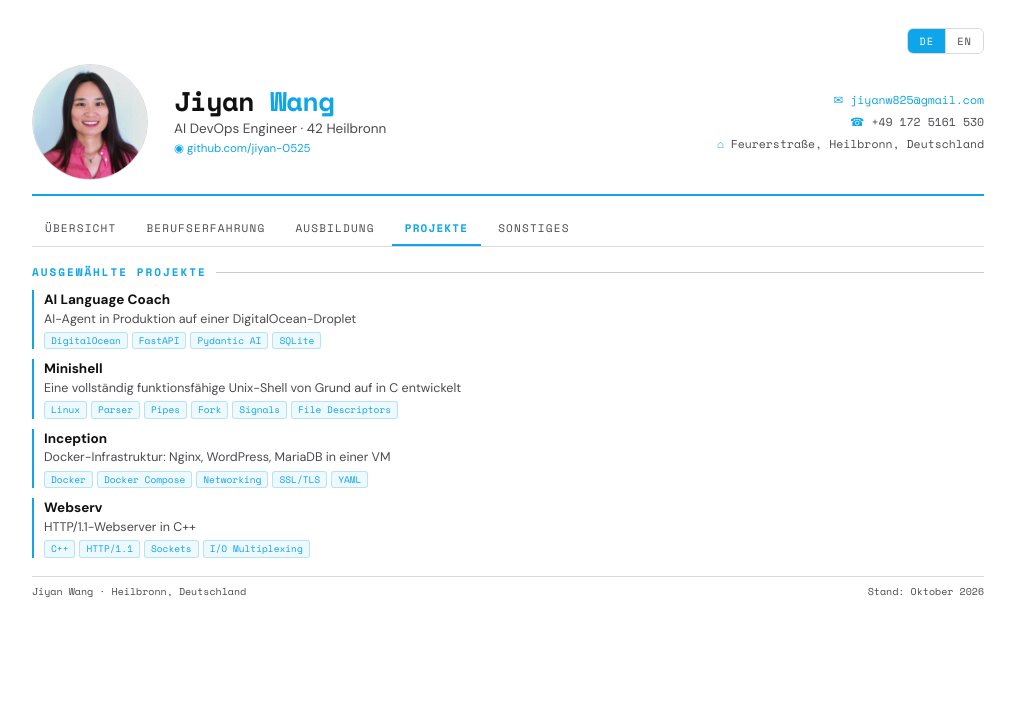
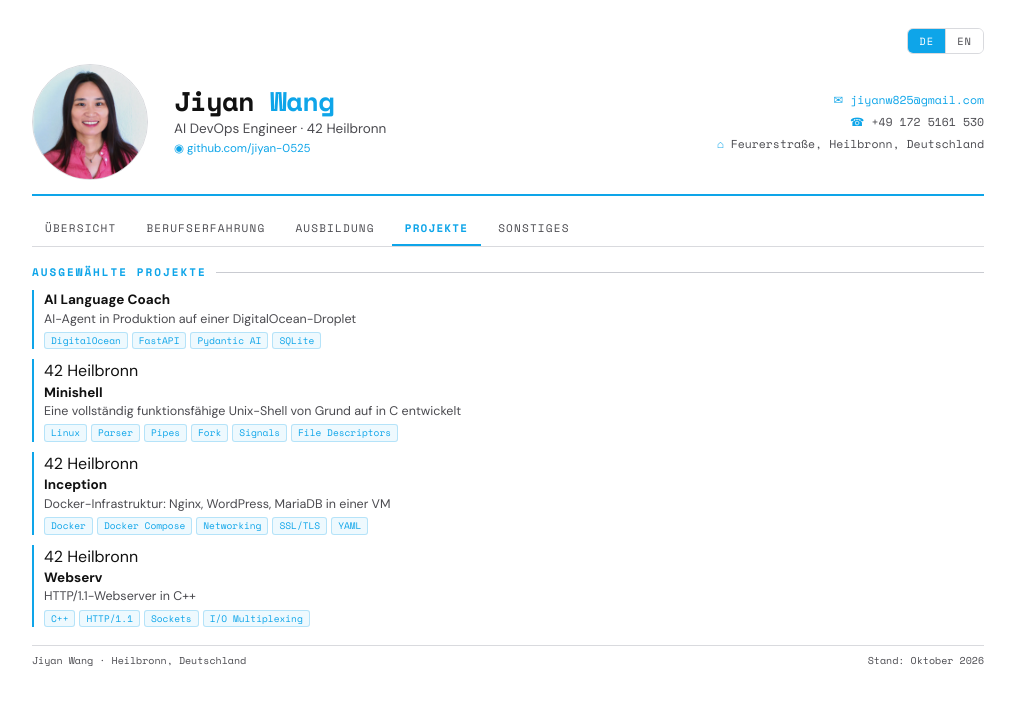
Before and after one commit to jiyan-0525/jiyan-0525.github.io, a React (Vite) app: page / in a window 1280 px wide. Both pictures are taken after a click on the tab "PROJEKTE". Shown: the top 704 px of the page, without its empty margins (132-1147 px from the left). Built offline with nearby package versions, Linux system fonts and the light colour scheme.

Commit message:
add 42heil

```diff
--- a/src/components/Panels.tsx
+++ b/src/components/Panels.tsx
@@ -63,6 +63,7 @@ export function Panels({ cv, active }: PanelsProps) {
         <SectionHeader label={cv.sections.projects} />
         {cv.projects.map((project) => (
           <div className="proj" key={project.name}>
+            {project.origin && <div className="proj-origin">{project.origin}</div>}
             <div className="proj-name">{project.name}</div>
             <div className="proj-desc">{project.desc}</div>
             <div className="proj-tags">
--- a/src/data/de.ts
+++ b/src/data/de.ts
@@ -130,16 +130,19 @@ export const de: Cv = {
       name: 'Minishell',
       desc: 'Eine vollständig funktionsfähige Unix-Shell von Grund auf in C entwickelt',
       tags: ['Linux', 'Parser', 'Pipes', 'Fork', 'Signals', 'File Descriptors'],
+      origin: '42 Heilbronn',
     },
     {
       name: 'Inception',
       desc: 'Docker-Infrastruktur: Nginx, WordPress, MariaDB in einer VM',
       tags: ['Docker', 'Docker Compose', 'Networking', 'SSL/TLS', 'YAML'],
+      origin: '42 Heilbronn',
     },
     {
       name: 'Webserv',
       desc: 'HTTP/1.1-Webserver in C++',
       tags: ['C++', 'HTTP/1.1', 'Sockets', 'I/O Multiplexing'],
+      origin: '42 Heilbronn',
     },
   ],
   facts: [{ label: 'Führerschein', value: 'Klasse B (DE)' }],
--- a/src/data/en.ts
+++ b/src/data/en.ts
@@ -130,16 +130,19 @@ export const en: Cv = {
       name: 'Minishell',
       desc: 'A fully functional Unix shell built from scratch in C',
       tags: ['Linux', 'Parser', 'Pipes', 'Fork', 'Signals', 'File Descriptors'],
+      origin: '42 Heilbronn',
     },
     {
       name: 'Inception',
       desc: 'Docker infrastructure: Nginx, WordPress, MariaDB in a VM',
       tags: ['Docker', 'Docker Compose', 'Networking', 'SSL/TLS', 'YAML'],
+      origin: '42 Heilbronn',
     },
     {
       name: 'Webserv',
       desc: 'HTTP/1.1 web server in C++',
       tags: ['C++', 'HTTP/1.1', 'Sockets', 'I/O Multiplexing'],
+      origin: '42 Heilbronn',
     },
   ],
   facts: [{ label: 'Driving licence', value: 'Class B (DE)' }],
--- a/src/data/types.ts
+++ b/src/data/types.ts
@@ -21,6 +21,7 @@ export interface Project {
   name: string;
   desc: string;
   tags: string[];
+  origin?: string;
 }
 
 export interface LangSkill {
--- a/src/styles/global.css
+++ b/src/styles/global.css
@@ -548,7 +548,16 @@ footer {
   }
 
   .entry-title,
-  .proj-name {
+.proj-origin {
+  font-family: 'Space Mono', monospace;
+  font-size: 9px;
+  letter-spacing: 1.2px;
+  text-transform: uppercase;
+  color: var(--muted);
+  margin-bottom: 1px;
+}
+
+.proj-name {
     font-size: 10.5pt;
   }
 
@@ -562,6 +571,10 @@ footer {
 
   .proj-desc {
     font-size: 9.4pt;
+  }
+
+  .proj-origin {
+    font-size: 7.5pt;
   }
 
   .stack-row {
```
